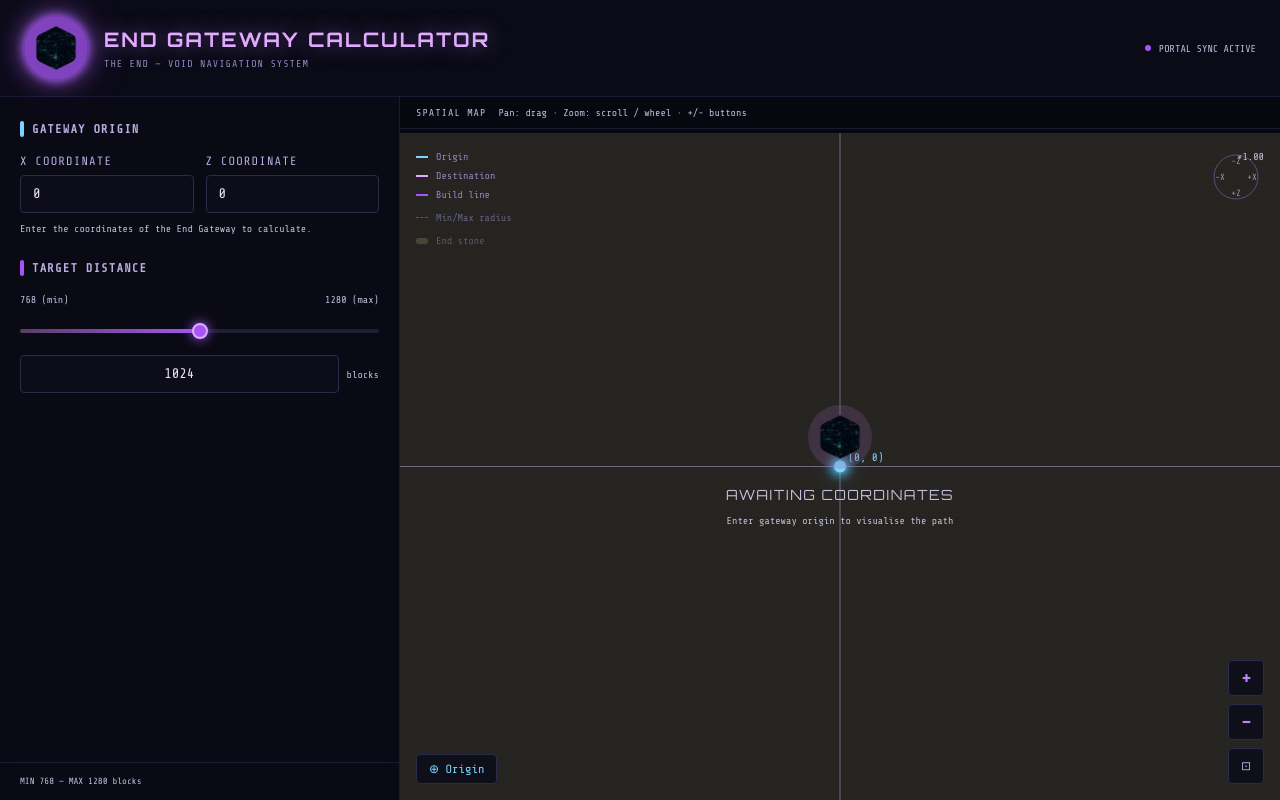
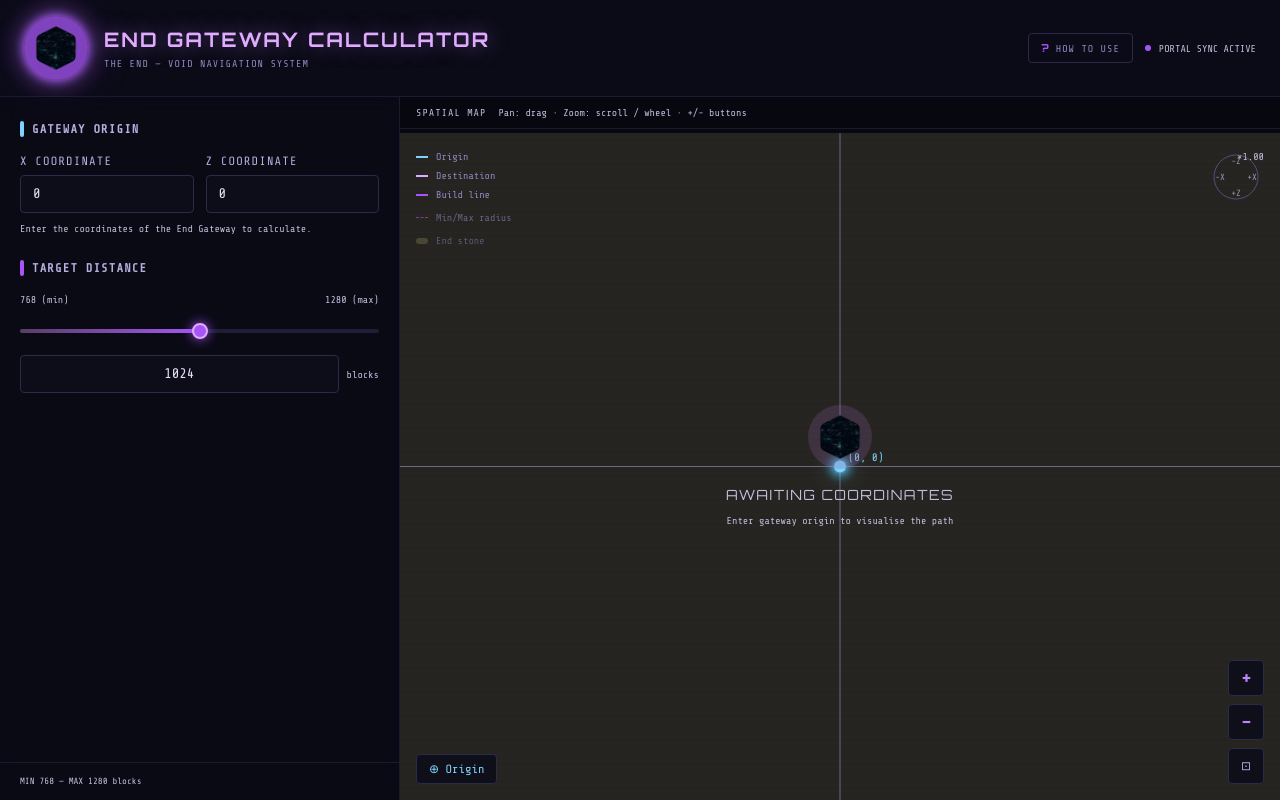
Before and after one commit to EmilioSG23/end-gateway-calculator, a React (Vite) app: page / in a window 1280 px wide. Built offline with nearby package versions, Linux system fonts and the light colour scheme.

Commit message:
feat: add GitHub link button and modal guide to Header component

```diff
--- a/src/components/Header.tsx
+++ b/src/components/Header.tsx
@@ -1,6 +1,28 @@
+import { GIT_HUB_URL } from "@/consts";
+import { useModal } from "@/hooks/useModal";
 import { GatewayIcon } from "@/icons/Gateway";
+import { GitHubIcon } from "@/icons/GitHub";
+import { HowToUse } from "@/pages/HowToUse";
+
+function Button({ onClick, children }: { onClick: () => void; children: React.ReactNode }) {
+	return (
+		<button
+			onClick={onClick}
+			className="hidden sm:flex items-center gap-1.5 px-3 py-1.5 rounded border border-border text-[10px] uppercase tracking-widest text-text-muted hover:text-bolt-bright hover:border-bolt/60 transition-colors duration-150 cursor-pointer"
+		>
+			{children}
+		</button>
+	);
+}
 
 export function Header() {
+	const { openModal, setWidth } = useModal();
+
+	function handleGuide() {
+		setWidth(600);
+		openModal(<HowToUse />);
+	}
+
 	return (
 		<header className="relative z-10 border-b border-[#1a1a30] bg-deep/80 backdrop-blur-sm">
 			<div className="max-w-7xl mx-auto px-6 py-4 flex items-center gap-4">
@@ -16,9 +38,22 @@ export function Header() {
 						The End — Void Navigation System
 					</p>
 				</div>
-				<div className="ml-auto hidden sm:flex items-center gap-2 text-[10px] text-muted">
-					<span className="w-1.5 h-1.5 rounded-full bg-[#a855f7] animate-pulse inline-block" />
-					PORTAL SYNC ACTIVE
+				<div className="ml-auto flex items-center gap-3">
+					{GIT_HUB_URL && (
+						<Button onClick={() => window.open(GIT_HUB_URL, "_blank")}>
+							<GitHubIcon className="w-3.5 h-3.5" />
+							GitHub
+						</Button>
+					)}
+					<Button onClick={handleGuide}>
+						<span className="text-bolt font-display font-bold text-[11px]">?</span>
+						How to use
+					</Button>
+
+					<div className="hidden sm:flex items-center gap-2 text-[10px] text-muted">
+						<span className="w-1.5 h-1.5 rounded-full bg-[#a855f7] animate-pulse inline-block" />
+						PORTAL SYNC ACTIVE
+					</div>
 				</div>
 			</div>
 		</header>
--- a/src/consts.ts
+++ b/src/consts.ts
@@ -5,6 +5,8 @@ export const MEDIUM_DISTANCE = 1024;
 export const MIN_DISTANCE = 768;
 
 export const CHUNK_SIZE = 16;
+
+export const GIT_HUB_URL = "";
 
 export const END_GATEWAYS: Coords[] = [
 	{ x: 96, z: 0 },
--- /dev/null
+++ b/src/icons/GitHub.tsx
@@ -0,0 +1,7 @@
+export function GitHubIcon(props: React.SVGProps<SVGSVGElement>) {
+	return (
+		<svg viewBox="0 0 16 16" fill="currentColor" {...props}>
+			<path d="M7.975 0C3.57 0 0 3.57 0 7.975c0 3.52 2.29 6.51 5.47 7.57.4.07.55-.17.55-.38 0-.19-.01-.82-.01-1.49-2.23.48-2.7-1.07-2.7-1.07-.36-.91-.88-1.15-.88-1.15-.72-.49.05-.48.05-.48.8.06 1.22.82 1.22.82.71 1.21 1.87.86 2.33.66.07-.52.28-.86.51-1.06-1.78-.2-3.64-.89-3.64-3.95 0-.87.31-1.59.82-2.15-.08-.2-.36-1.02.08-2.12 0 0 .67-.21 2.2.82.64-.18 1.32-.27 2-.27.68 0 1.36.09 2 .27 1.53-1.03 2.2-.82 2.2-.82.44 1.1.16 1.92.08 2.12.51.56.82 1.28.82 2.15 0 3.07-1.87 3.75-3.65 3.95.29.25.54.73.54 1.48 0 1.07-.01 1.93-.01 2.2 0 .21.15.46.55.38C14.71 14.48 17 11.49 17 7.975 17 3.57 13.43 0 7.975 0z" />
+		</svg>
+	);
+}
--- a/tsconfig.json
+++ b/tsconfig.json
@@ -1,6 +1,7 @@
 {
 	"files": [],
 	"compilerOptions": {
+		"ignoreDeprecations": "6.0",
 		"baseUrl": ".",
 		"paths": {
 			"@/*": ["src/*"]
```
